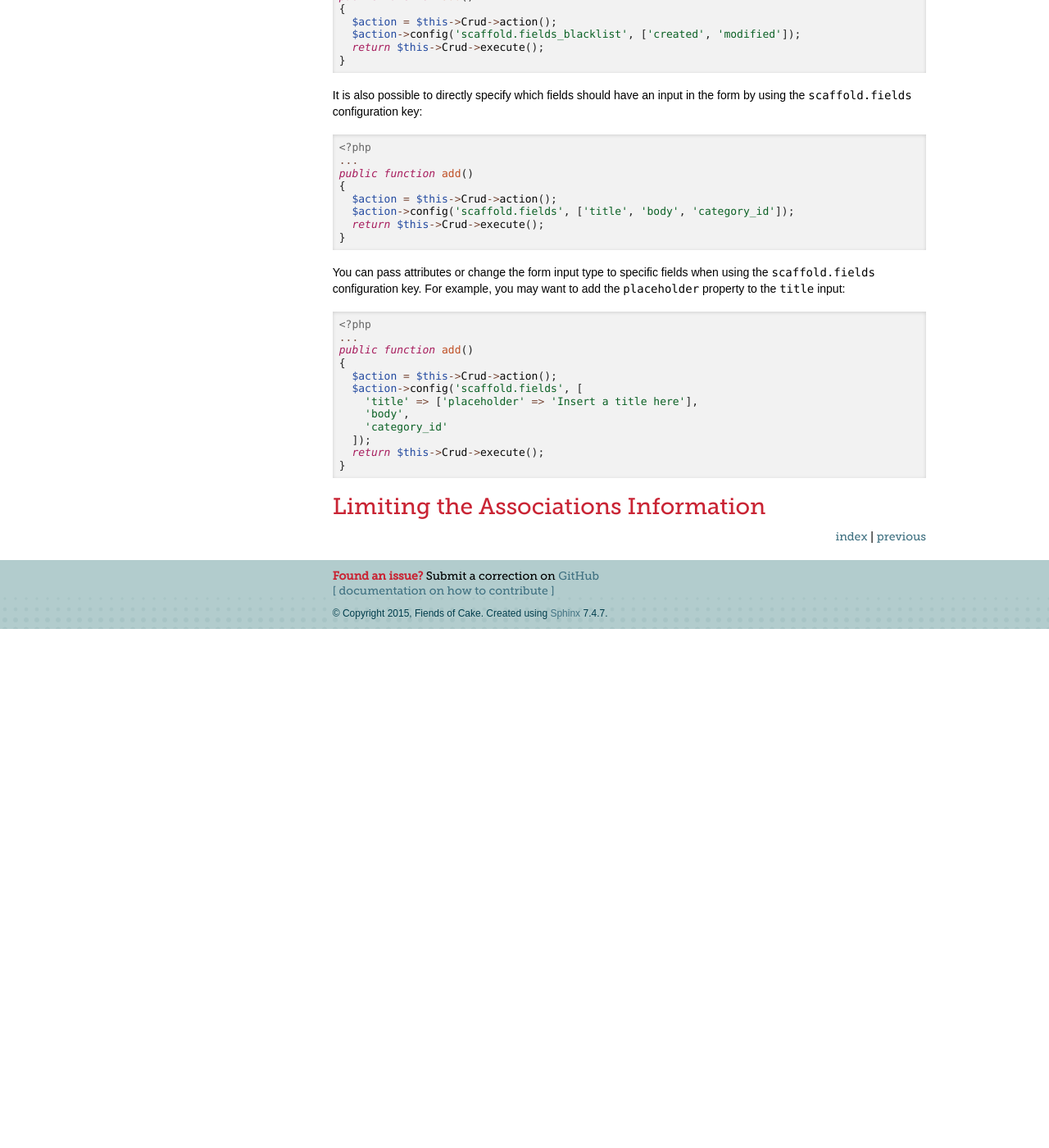
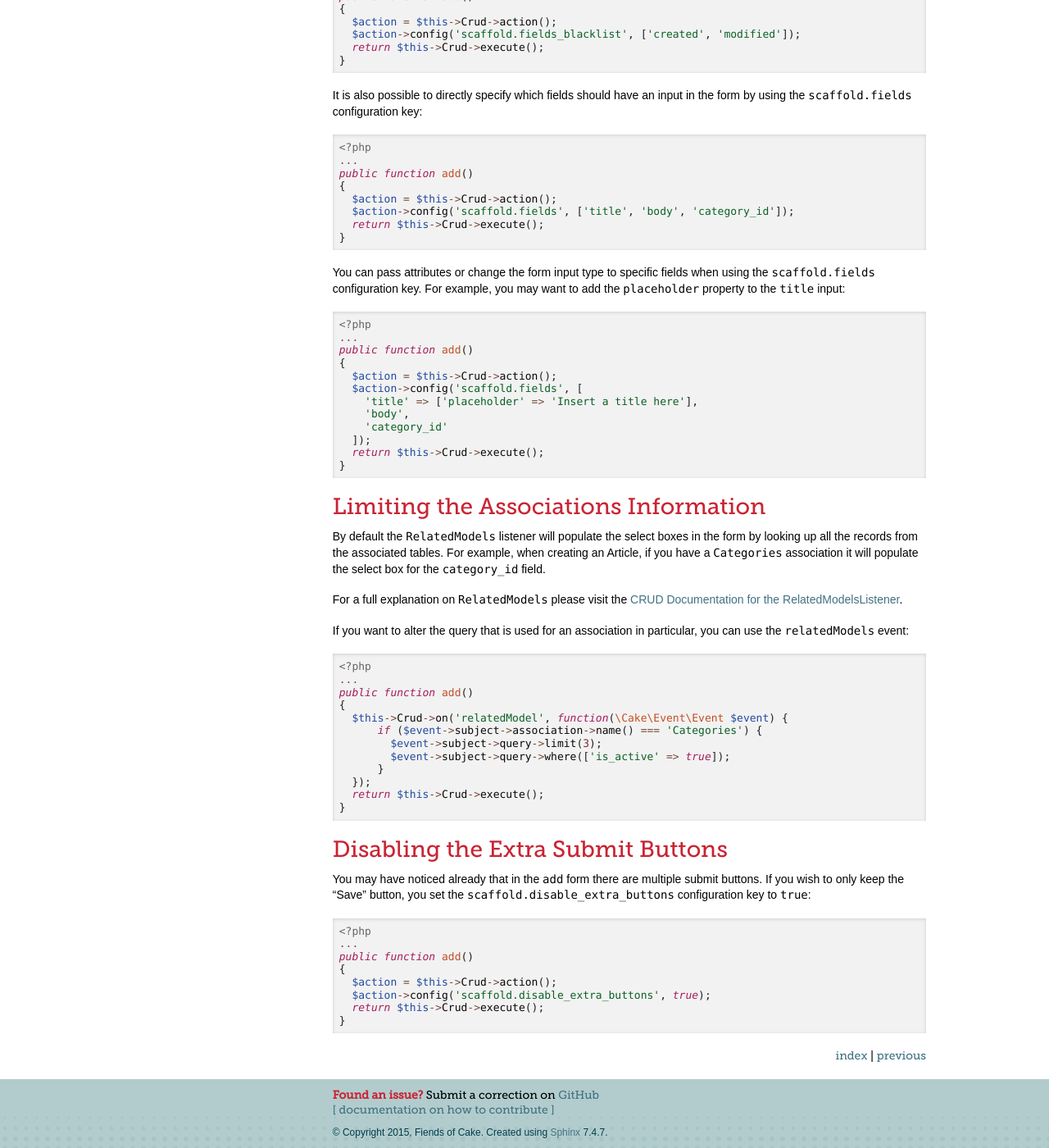
Before and after one commit to FriendsOfCake/crud-view, a Sphinx documentation site: the page built from docs/basic-usage.rst, in a window 1280 px wide and 1400 px high, scrolled down 3635 px. Shown: the whole window at 82% size. Built offline with Sphinx 7.4.7, drawn with Linux system fonts in a browser that asks for light colours; before the commit the page ends 4402 px from its top, so only the background shows below that; some of the changed text lies outside the part shown.

Commit message:
Adding more docs in basic-usage

```diff
--- a/docs/basic-usage.rst
+++ b/docs/basic-usage.rst
@@ -282,3 +282,48 @@ add the ``placeholder`` property to the ``title`` input:
 
 Limiting the Associations Information
 -------------------------------------
+
+By default the ``RelatedModels`` listener will populate the select boxes in the
+form by looking up all the records from the associated tables. For example, when
+creating an Article, if you have a ``Categories`` association it will populate
+the select box for the ``category_id`` field.
+
+
+For a full explanation on ``RelatedModels`` please visit the `CRUD Documentation
+for the RelatedModelsListener <http://crud.readthedocs.org/en/latest/listeners/related-models.html>`_.
+
+If you want to alter the query that is used for an association in particular,
+you can use the ``relatedModels`` event:
+
+.. code-block:: php
+
+    <?php
+    ...
+    public function add()
+    {
+      $this->Crud->on('relatedModel', function(\Cake\Event\Event $event) {
+          if ($event->subject->association->name() === 'Categories') {
+            $event->subject->query->limit(3);
+            $event->subject->query->where(['is_active' => true]);
+          }
+      });
+      return $this->Crud->execute();
+    }
+
+Disabling the Extra Submit Buttons
+----------------------------------
+
+You may have noticed already that in the ``add`` form there are multiple submit
+buttons. If you wish to only keep the "Save" button, you set the ``scaffold.disable_extra_buttons``
+configuration key to ``true``:
+
+.. code-block:: php
+
+    <?php
+    ...
+    public function add()
+    {
+      $action = $this->Crud->action();
+      $action->config('scaffold.disable_extra_buttons', true);
+      return $this->Crud->execute();
+    }
```
